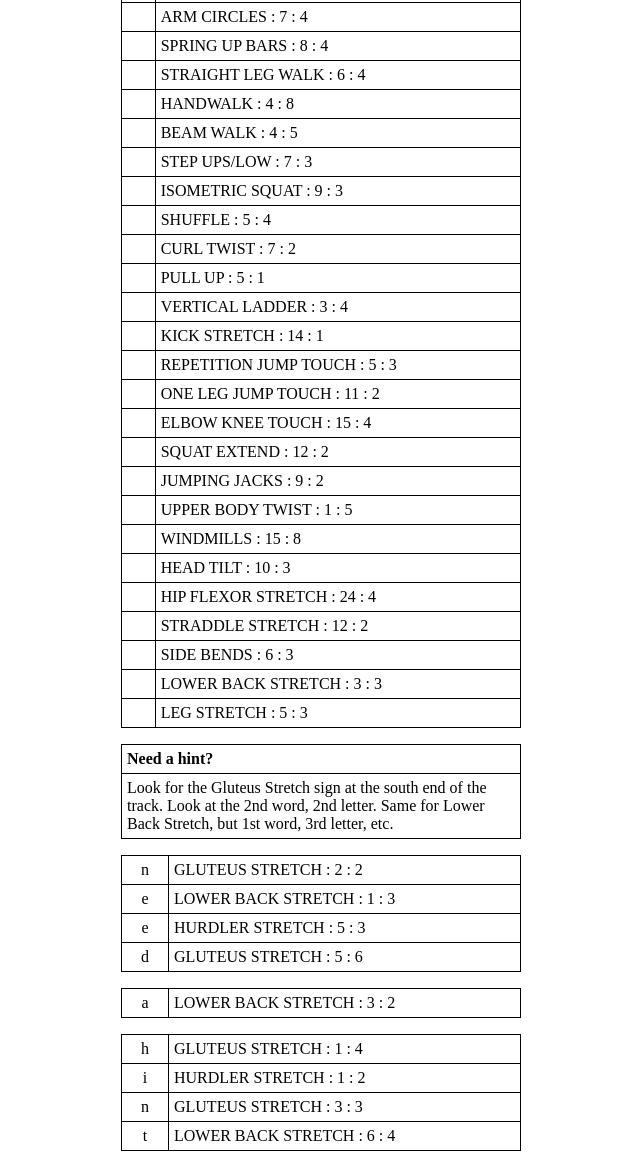
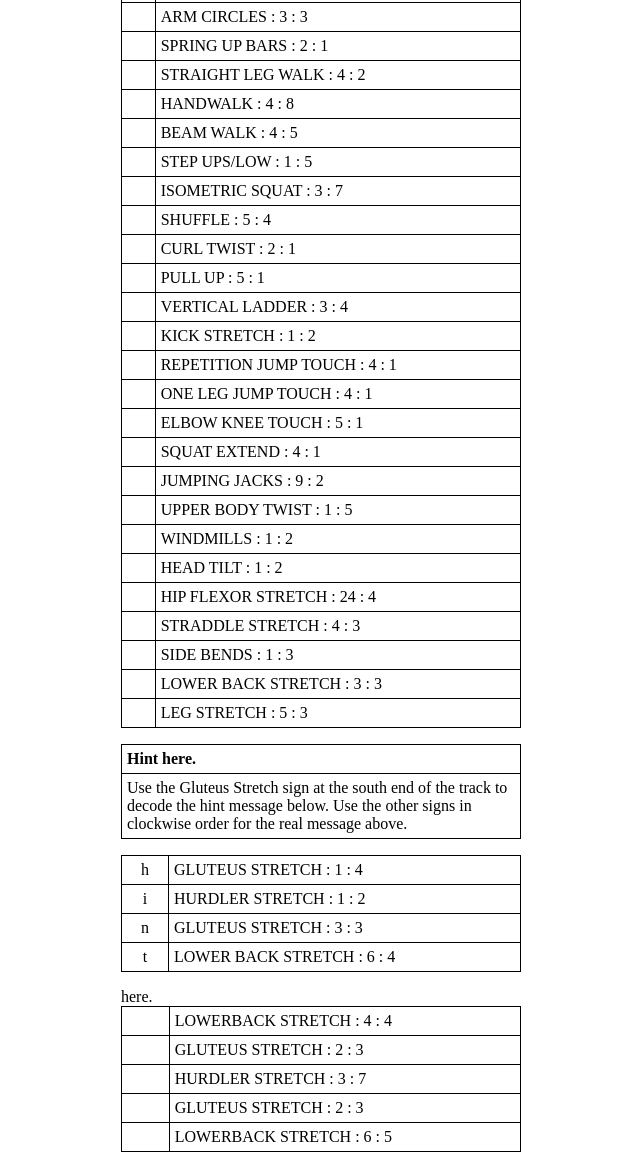
Before and after one commit to cogit18/Track, a plain HTML site: page index.html in a window 1280 px wide. Shown: the part 367-1527 px from the top of the page, without its empty margins (319-959 px from the left). Drawn offline with Linux system fonts and the light colour scheme.

Commit message:
Add files via upload

```diff
--- a/index.html
+++ b/index.html
@@ -43,55 +43,44 @@
     </h1>
     <p>Tap to the left of each clue to record your answer.</p>
         <table>
-            <tr><td class="entry"><div contenteditable="true"></div></td><td>HALF KNEE BENDS AND TOE RAISES : 5 : 5</td></tr>
-            <tr><td class="entry"><div contenteditable="true"></div></td><td>WINDMILLS : 12 : 5</td></tr>
-            <tr><td class="entry"><div contenteditable="true"></div></td><td>STRADDLE STRETCH : 14 : 2</td></tr>
+            <tr><td class="entry"><div contenteditable="true"></div></td><td>HALF KNEE BENDS AND TOE RAISES : 1 : 3</td></tr>
+            <tr><td class="entry"><div contenteditable="true"></div></td><td>WINDMILLS : 2 : 2</td></tr>
+            <tr><td class="entry"><div contenteditable="true"></div></td><td>STRADDLE STRETCH : 1 : 4</td></tr>
             <tr><td class="entry"><div contenteditable="true"></div></td><td>HALF KNEE BENDS AND TOE RAISES : 13 : 7</td></tr>
             <tr><td class="entry"><div contenteditable="true"></div></td><td>WINDMILLS : 9 : 4</td></tr>
             <tr><td class="entry"><div contenteditable="true"></div></td><td>STRADDLE STRETCH : 17 : 1</td></tr>
             <tr><td class="entry"><div contenteditable="true"></div></td><td>HALF KNEE BENDS AND TOE RAISES : 6 : 3</td></tr>
             <tr><td class="entry"><div contenteditable="true"></div></td><td>WINDMILLS : 30 : 5</td></tr>
-            <tr><td class="entry"><div contenteditable="true"></div></td><td>ARM CIRCLES : 7 : 4</td></tr>
-            <tr><td class="entry"><div contenteditable="true"></div></td><td>SPRING UP BARS : 8 : 4</td></tr>
-            <tr><td class="entry"><div contenteditable="true"></div></td><td>STRAIGHT LEG WALK : 6 : 4</td></tr>
+            <tr><td class="entry"><div contenteditable="true"></div></td><td>ARM CIRCLES : 3 : 3</td></tr>
+            <tr><td class="entry"><div contenteditable="true"></div></td><td>SPRING UP BARS : 2 : 1</td></tr>
+            <tr><td class="entry"><div contenteditable="true"></div></td><td>STRAIGHT LEG WALK : 4 : 2</td></tr>
             <tr><td class="entry"><div contenteditable="true"></div></td><td>HANDWALK : 4 : 8</td></tr>
             <tr><td class="entry"><div contenteditable="true"></div></td><td>BEAM WALK : 4 : 5</td></tr>
-            <tr><td class="entry"><div contenteditable="true"></div></td><td>STEP UPS/LOW : 7 : 3</td></tr>
-            <tr><td class="entry"><div contenteditable="true"></div></td><td>ISOMETRIC SQUAT : 9 : 3</td></tr>
+            <tr><td class="entry"><div contenteditable="true"></div></td><td>STEP UPS/LOW : 1 : 5</td></tr>
+            <tr><td class="entry"><div contenteditable="true"></div></td><td>ISOMETRIC SQUAT : 3 : 7</td></tr>
             <tr><td class="entry"><div contenteditable="true"></div></td><td>SHUFFLE : 5 : 4</td></tr>
-            <tr><td class="entry"><div contenteditable="true"></div></td><td>CURL TWIST : 7 : 2</td></tr>
+            <tr><td class="entry"><div contenteditable="true"></div></td><td>CURL TWIST : 2 : 1</td></tr>
             <tr><td class="entry"><div contenteditable="true"></div></td><td>PULL UP : 5 : 1</td></tr>
             <tr><td class="entry"><div contenteditable="true"></div></td><td>VERTICAL LADDER : 3 : 4</td></tr>
-            <tr><td class="entry"><div contenteditable="true"></div></td><td>KICK STRETCH : 14 : 1</td></tr>
-            <tr><td class="entry"><div contenteditable="true"></div></td><td>REPETITION JUMP TOUCH : 5 : 3</td></tr>
-            <tr><td class="entry"><div contenteditable="true"></div></td><td>ONE LEG JUMP TOUCH : 11 : 2</td></tr>
-            <tr><td class="entry"><div contenteditable="true"></div></td><td>ELBOW KNEE TOUCH : 15 : 4</td></tr>
-            <tr><td class="entry"><div contenteditable="true"></div></td><td>SQUAT EXTEND : 12 : 2</td></tr>
+            <tr><td class="entry"><div contenteditable="true"></div></td><td>KICK STRETCH : 1 : 2</td></tr>
+            <tr><td class="entry"><div contenteditable="true"></div></td><td>REPETITION JUMP TOUCH : 4 : 1</td></tr>
+            <tr><td class="entry"><div contenteditable="true"></div></td><td>ONE LEG JUMP TOUCH : 4 : 1</td></tr>
+            <tr><td class="entry"><div contenteditable="true"></div></td><td>ELBOW KNEE TOUCH : 5 : 1</td></tr>
+            <tr><td class="entry"><div contenteditable="true"></div></td><td>SQUAT EXTEND : 4 : 1</td></tr>
             <tr><td class="entry"><div contenteditable="true"></div></td><td>JUMPING JACKS : 9 : 2</td></tr>
             <tr><td class="entry"><div contenteditable="true"></div></td><td>UPPER BODY TWIST : 1 : 5</td></tr>
-            <tr><td class="entry"><div contenteditable="true"></div></td><td>WINDMILLS : 15 : 8</td></tr>
-            <tr><td class="entry"><div contenteditable="true"></div></td><td>HEAD TILT : 10 : 3</td></tr>
+            <tr><td class="entry"><div contenteditable="true"></div></td><td>WINDMILLS : 1 : 2</td></tr>
+            <tr><td class="entry"><div contenteditable="true"></div></td><td>HEAD TILT : 1 : 2</td></tr>
             <tr><td class="entry"><div contenteditable="true"></div></td><td>HIP FLEXOR STRETCH : 24 : 4</td></tr>
-            <tr><td class="entry"><div contenteditable="true"></div></td><td>STRADDLE STRETCH : 12 : 2</td></tr>
-            <tr><td class="entry"><div contenteditable="true"></div></td><td>SIDE BENDS : 6 : 3</td></tr>
+            <tr><td class="entry"><div contenteditable="true"></div></td><td>STRADDLE STRETCH : 4 : 3</td></tr>
+            <tr><td class="entry"><div contenteditable="true"></div></td><td>SIDE BENDS : 1 : 3</td></tr>
             <tr><td class="entry"><div contenteditable="true"></div></td><td>LOWER BACK STRETCH : 3 : 3</td></tr>
             <tr><td class="entry"><div contenteditable="true"></div></td><td>LEG STRETCH : 5 : 3</td></tr>
         </table>
         <p></p>
         <table>
-            <tr><td><strong>Need a hint?</strong></td></tr>
-            <tr><td>Look for the Gluteus Stretch sign at the south end of the track. Look at the 2nd word, 2nd letter. Same for Lower Back Stretch, but 1st word, 3rd letter, etc.</td></tr>
-        </table>
-        <p></p>
-        <table>
-            <tr><td class="entry"><div contenteditable="false">n</div></td><td>GLUTEUS STRETCH : 2 : 2</td></tr>
-            <tr><td class="entry"><div contenteditable="false">e</div></td><td>LOWER BACK STRETCH : 1 : 3</td></tr>
-            <tr><td class="entry"><div contenteditable="false">e</div></td><td>HURDLER STRETCH : 5 : 3</td></tr>
-            <tr><td class="entry"><div contenteditable="false">d</div></td><td>GLUTEUS STRETCH : 5 : 6</td></tr>
-        </table>
-        <p></p>
-        <table>
-            <tr><td class="entry"><div contenteditable="false">a</div></td><td>LOWER BACK STRETCH : 3 : 2</td></tr>
+            <tr><td><strong>Hint here.</strong></td></tr>
+            <tr><td>Use the Gluteus Stretch sign at the south end of the track to decode the hint message below. Use the other signs in clockwise order for the real message above.</td></tr>
         </table>
         <p></p>
         <table>
@@ -100,6 +89,14 @@
             <tr><td class="entry"><div contenteditable="false">n</div></td><td>GLUTEUS STRETCH : 3 : 3</td></tr>
             <tr><td class="entry"><div contenteditable="false">t</div></td><td>LOWER BACK STRETCH : 6 : 4</td></tr>
         </table>
+        <p></p>
+        <table>
+            <tr><td class="entry"><div contenteditable="true"></div></td>h<td>LOWERBACK STRETCH : 4 : 4</td></tr>
+            <tr><td class="entry"><div contenteditable="true"></div></td>e<td>GLUTEUS STRETCH : 2 : 3</td></tr>
+            <tr><td class="entry"><div contenteditable="true"></div></td>r<td>HURDLER STRETCH : 3 : 7</td></tr>
+            <tr><td class="entry"><div contenteditable="true"></div></td>e<td>GLUTEUS STRETCH : 2 : 3</td></tr>
+            <tr><td class="entry"><div contenteditable="true"></div></td>.<td>LOWERBACK STRETCH : 6 : 5</td></tr>
+        </table>
     </div>
 </body>
 </html>
```
